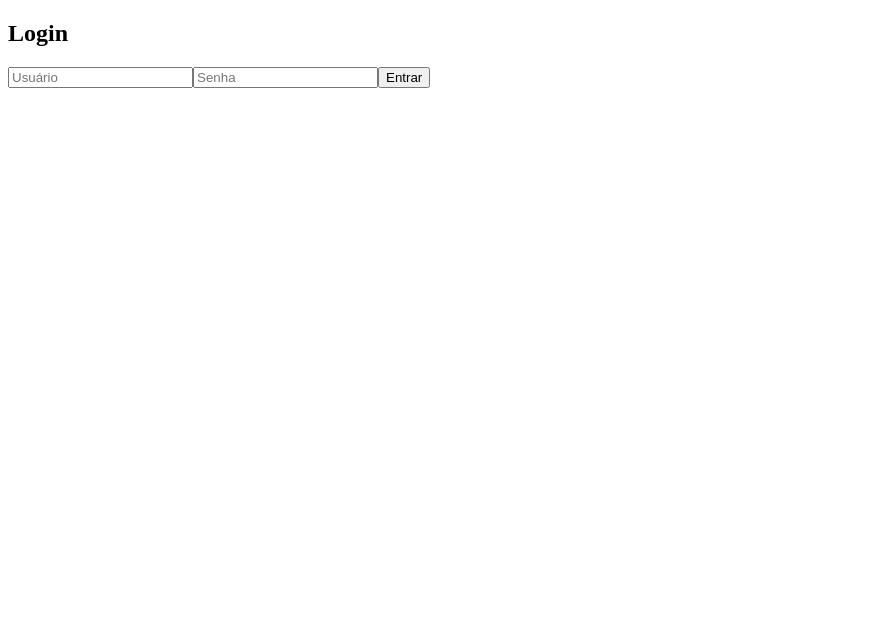
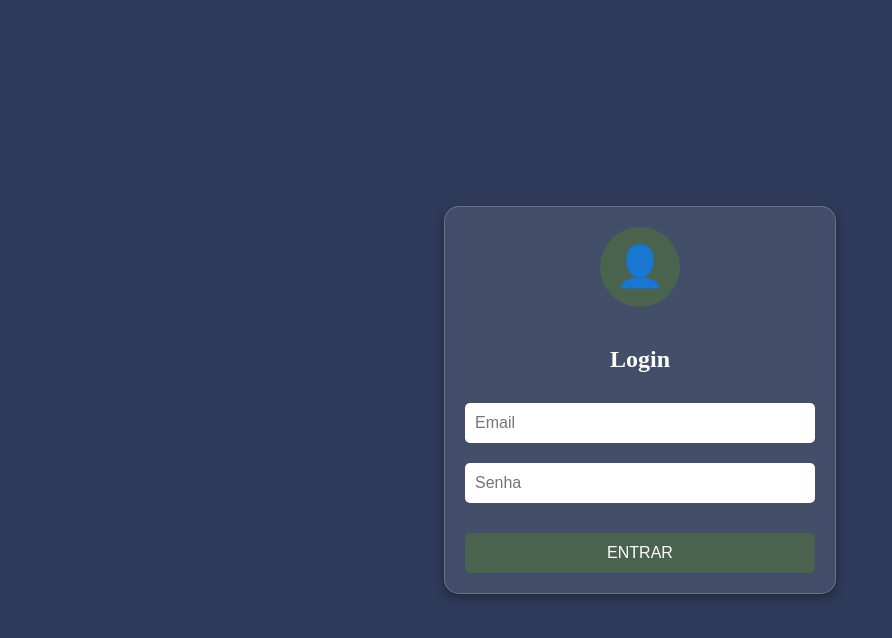
Before and after one commit to ceciliameds/financeapp, a React (Vite) app: page /login in a window 1280 px wide. Shown: the top 638 px of the page, without its empty margins (0-892 px from the left). Built offline with nearby package versions, Linux system fonts and the light colour scheme; the HTML template or start-up script is replaced by a standard one.

Commit message:
Tela de Login

```diff
--- a/src/components/HomePage.jsx
+++ b/src/components/HomePage.jsx
@@ -1,6 +1,6 @@
 import React from "react";
 import Navbar from "./Navbar";
-import "../styles/navbar.css";
+import "../styles/homepage.css";
 
 const HomePage = () => {
   return (
--- a/src/pages/Login.jsx
+++ b/src/pages/Login.jsx
@@ -1,28 +1,30 @@
-import React, { useState } from 'react';
-import { useNavigate } from 'react-router-dom';
+import React, { useState } from "react";
+import { useNavigate } from "react-router-dom";
+import "../styles/login.css";
 
 function Login() {
-  const [username, setUsername] = useState('');
-  const [password, setPassword] = useState('');
+  const [username, setUsername] = useState("");
+  const [password, setPassword] = useState("");
   const navigate = useNavigate();
 
   const handleSubmit = (e) => {
     e.preventDefault();
     // Validação simples para login
-    if (username === 'user' && password === 'password') {
-      navigate('/dashboard');
+    if (username === "user" && password === "password") {
+      navigate("/dashboard");
     } else {
-      alert('Login inválido');
+      alert("Login inválido");
     }
   };
 
   return (
-    <div className="login">
+    <div className="card">
+      <div className="profile-icon">👤</div>
       <h2>Login</h2>
       <form onSubmit={handleSubmit}>
         <input
           type="text"
-          placeholder="Usuário"
+          placeholder="Email"
           value={username}
           onChange={(e) => setUsername(e.target.value)}
         />
@@ -32,7 +34,12 @@ function Login() {
           value={password}
           onChange={(e) => setPassword(e.target.value)}
         />
-        <button type="submit">Entrar</button>
+        {/* <div className="card-options">
+          <a href="#">Esqueceu sua senha?</a>
+        </div> */}
+        <button type="submit" className="submit">
+          Entrar
+        </button>
       </form>
     </div>
   );
--- a/src/styles/dashboard.css
+++ b/src/styles/dashboard.css
@@ -1,11 +1,31 @@
 /* src/styles/dashboard.css */
+html, body {
+  margin: 0;
+  padding: 0;
+  height: 100%;
+  display: flex;
+  justify-content: center;
+  align-items: center;
+  background-color: #2e3a59; /* Cor de fundo para todo o corpo */
+}
 
+/* Div principal (#root já ocupa 100% por padrão no React) */
+#root {
+  height: 100%;
+  width: 100%;
+  display: flex;
+  justify-content: center;
+  align-items: center;
+}
 /* Layout geral do dashboard */
 .dashboard {
     display: flex;
     flex-direction: column;
     padding: 20px;
     font-family: 'Arial', sans-serif;
+    background-color: white;
+    margin-top: 50%;
+    margin-bottom: 8%;
   }
 
   .dashboard-title {
--- /dev/null
+++ b/src/styles/login.css
@@ -0,0 +1,100 @@
+html, body {
+  margin: 0;
+  padding: 0;
+  height: 100%;
+  display: flex;
+  justify-content: center;
+  align-items: center;
+  background-color: #2e3a59; /* Cor de fundo para todo o corpo */
+}
+
+/* Div principal (#root já ocupa 100% por padrão no React) */
+#root {
+  height: 100%;
+  width: 100%;
+  display: flex;
+  justify-content: center;
+  align-items: center;
+}
+
+/* Container do card */
+.card {
+  background: rgba(255, 255, 255, 0.1); /* Fundo semitransparente */
+  border: 1px solid rgba(255, 255, 255, 0.2); /* Borda sutil */
+  border-radius: 15px; /* Borda arredondada */
+  padding: 20px;
+  width: 350px;
+  box-shadow: 0px 4px 10px rgba(0, 0, 0, 0.3); /* Sombra */
+  backdrop-filter: blur(10px); /* Efeito de desfoque no fundo */
+  display: flex;
+  flex-direction: column;
+  align-items: center;
+}
+
+/* Ícone do perfil */
+.profile-icon {
+  width: 80px;
+  height: 80px;
+  background-color: #4a634f; /* Fundo do ícone */
+  border-radius: 50%; /* Forma circular */
+  display: flex;
+  justify-content: center;
+  align-items: center;
+  color: white; /* Cor do ícone */
+  font-size: 40px; /* Tamanho do ícone */
+  margin-bottom: 20px;
+}
+
+/* Título do formulário */
+.card h2 {
+  font-size: 1.5rem;
+  color: white;
+  margin-bottom: 20px;
+}
+
+/* Inputs do formulário */
+.card input {
+  margin: 10px 0;
+  padding: 10px;
+  border-radius: 5px;
+  border: none;
+  width: 100%;
+  height: 40px;
+  font-size: 1rem;
+  box-sizing: border-box;
+}
+
+/* Botão de submit */
+.card .submit {
+  margin-top: 20px;
+  padding: 10px;
+  border-radius: 5px;
+  border: none;
+  width: 100%;
+  height: 40px;
+  background-color: #4a634f; /* Verde escuro */
+  color: white;
+  cursor: pointer;
+  font-size: 1rem;
+  text-transform: uppercase;
+}
+
+/* Opções adicionais (lembre-me e esqueci minha senha) */
+.card-options {
+  display: flex;
+  justify-content: space-between;
+  width: 100%;
+  font-size: 0.9rem;
+  margin-top: 10px;
+  color: #ccc;
+}
+
+.card-options a {
+  color: #fff;
+  text-decoration: none;
+  font-weight: bold;
+}
+
+.card-options a:hover {
+  text-decoration: underline;
+}
```
